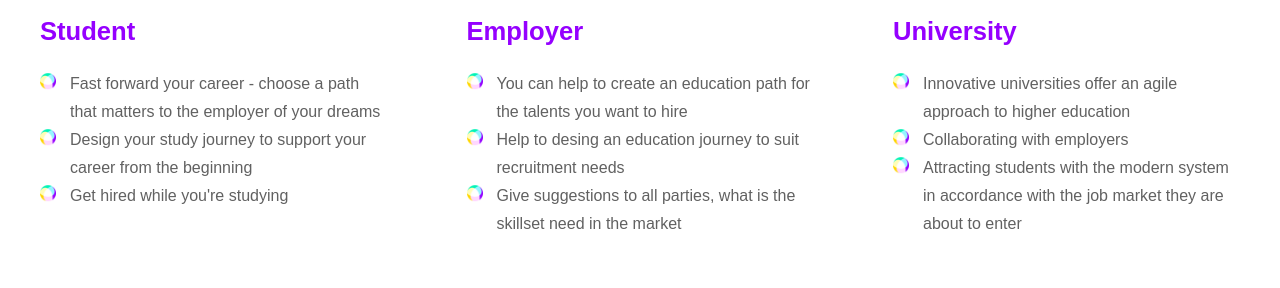
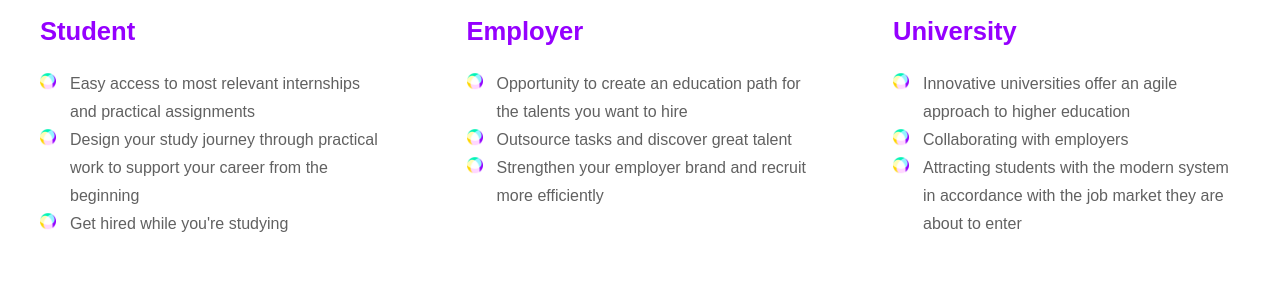
Before and after one commit to k6ps/eduemp-frontend, a Svelte app: page / in a window 1280 px wide. Shown: the part 660-948 px from the top of the page. Built offline with nearby package versions, Linux system fonts and the light colour scheme; a web font is replaced by a local one.

Commit message:
Updated benefits texts

```diff
--- a/src/routes/Home.svelte
+++ b/src/routes/Home.svelte
@@ -43,10 +43,10 @@
 			<h2>Student</h2>
 			<ul class="ul-bullet">
 				<li>
-					Fast forward your career - choose a path that matters to the employer of your dreams
+					Easy access to most relevant internships and practical assignments
 				</li>
 				<li>
-					Design your study journey to support your career from the beginning
+					Design your study journey through practical work to support your career from the beginning
 				</li>
 				<li>
 					Get hired while you're studying
@@ -57,13 +57,13 @@
 			<h2>Employer</h2>
 			<ul class="ul-bullet">
 				<li>
-					You can help to create an education path for the talents you want to hire
+					Opportunity to create an education path for the talents you want to hire
 				</li>
 				<li>
-					Help to  desing an education journey to suit recruitment needs
+					Outsource tasks and discover great talent
 				</li>
 				<li>
-					Give suggestions to all parties, what is the skillset need in the market
+					Strengthen your employer brand and recruit more efficiently
 				</li>
 			</ul>
 		</div>
```
